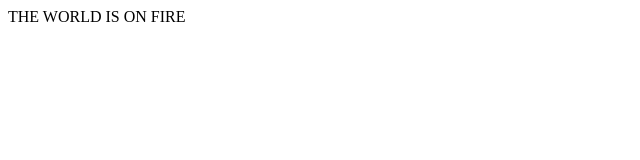
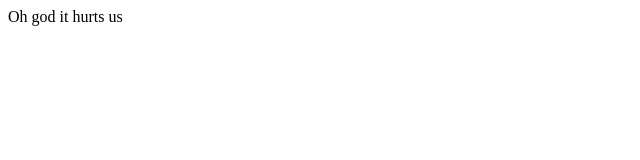
Before and after one commit to krgeppert/rebase-merge, a plain HTML site: page index.html in a window 1280 px wide. Shown: the whole page, without its empty margins (0-640 px from the left). Drawn offline with Linux system fonts and the light colour scheme.

Commit message:
Something broken.

```diff
--- a/index.html
+++ b/index.html
@@ -3,6 +3,6 @@
   <title>Merge City</title>
 </head>
 <body>
-  THE WORLD IS ON FIRE
+  Oh god it hurts us
 </body>
 </html>
```
